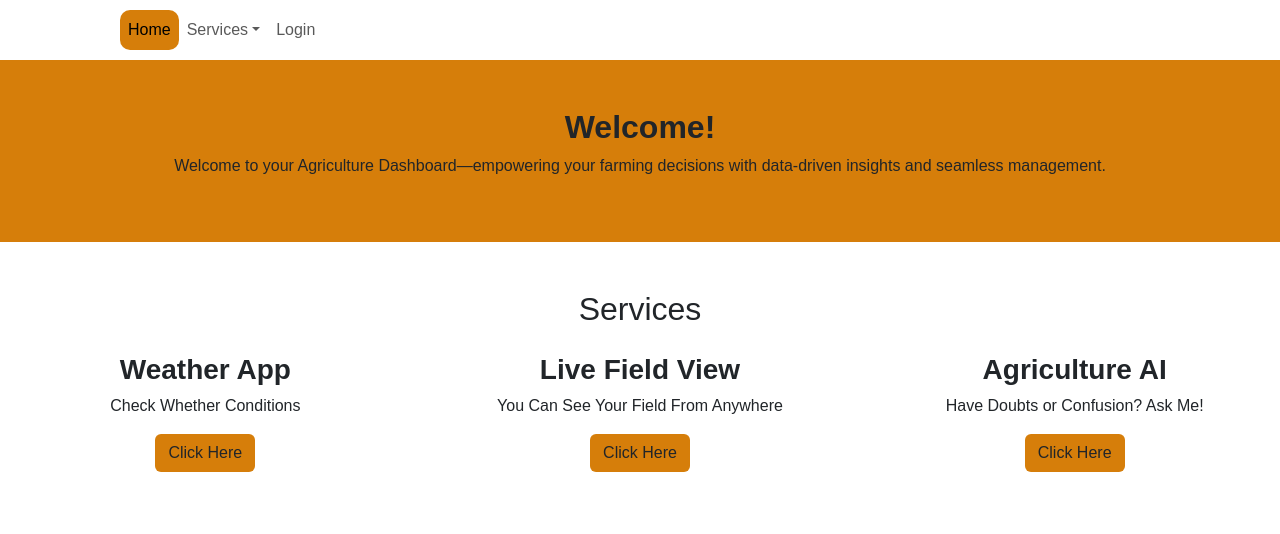
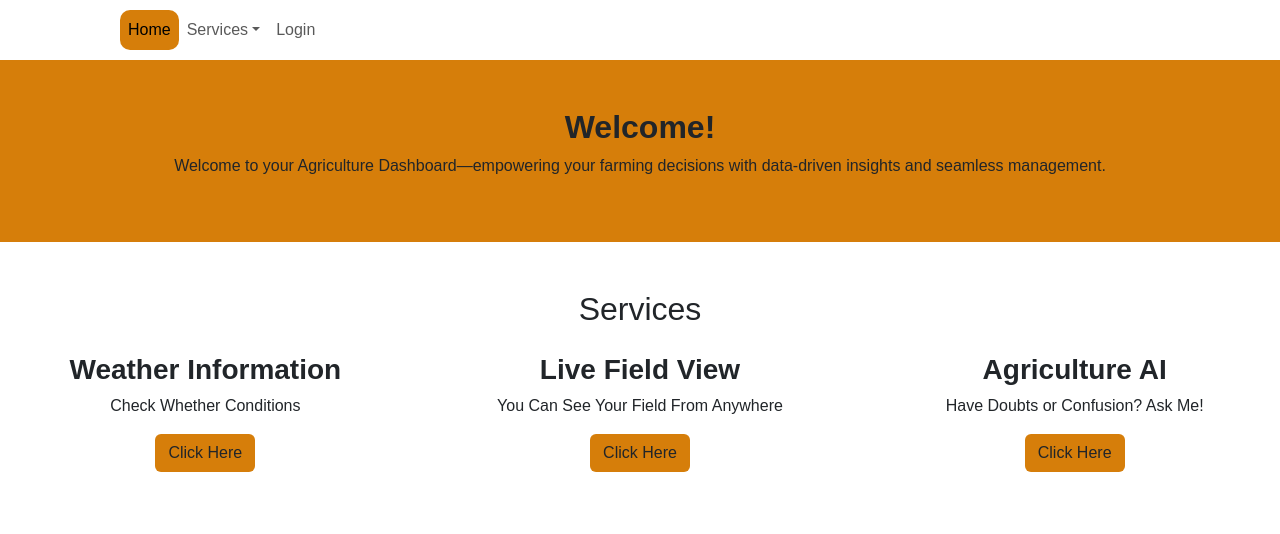
Before and after one commit to dhdhagai/agriculturemonitoring, a website: page index.html in a window 1280 px wide. Shown: the top 534 px of the page. Drawn offline with nearby package versions, Linux system fonts and the light colour scheme.

Commit message:
update Index.js

```diff
--- a/index.html
+++ b/index.html
@@ -45,7 +45,7 @@ rel="stylesheet"
                 <div class="col-md-4">
                     <div class="card">
                         <div class="card-body">
-                            <h3 class="card-title">Weather App</h3>
+                            <h3 class="card-title">Weather Information</h3>
                             <p class="card-text">Check Whether Conditions</p>
                             <a href="weatherapp.html" class="btn bt">Click Here</a>
                         </div>
```
